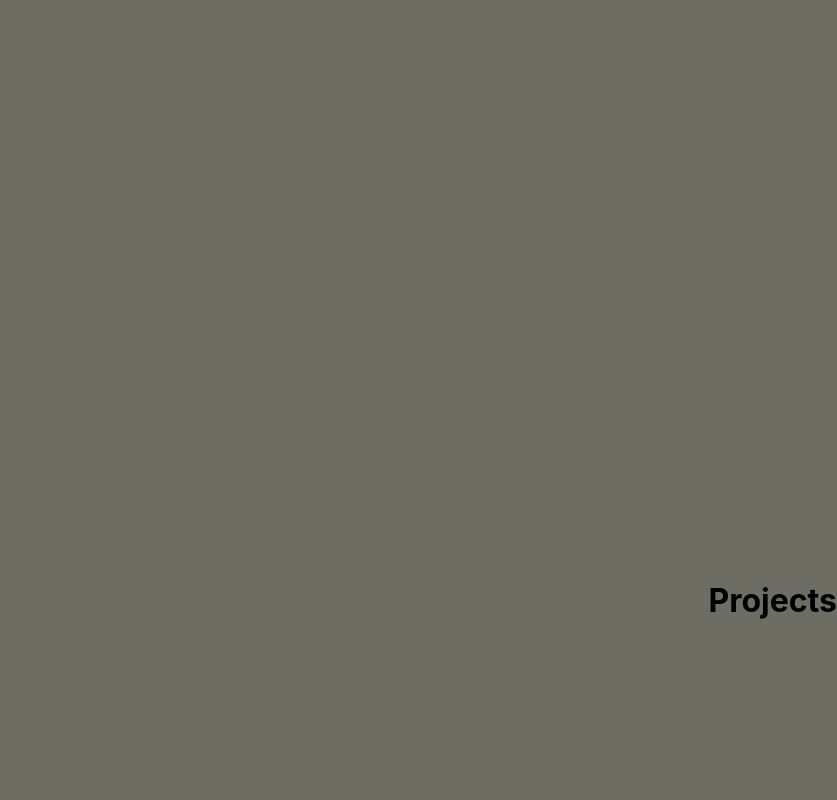
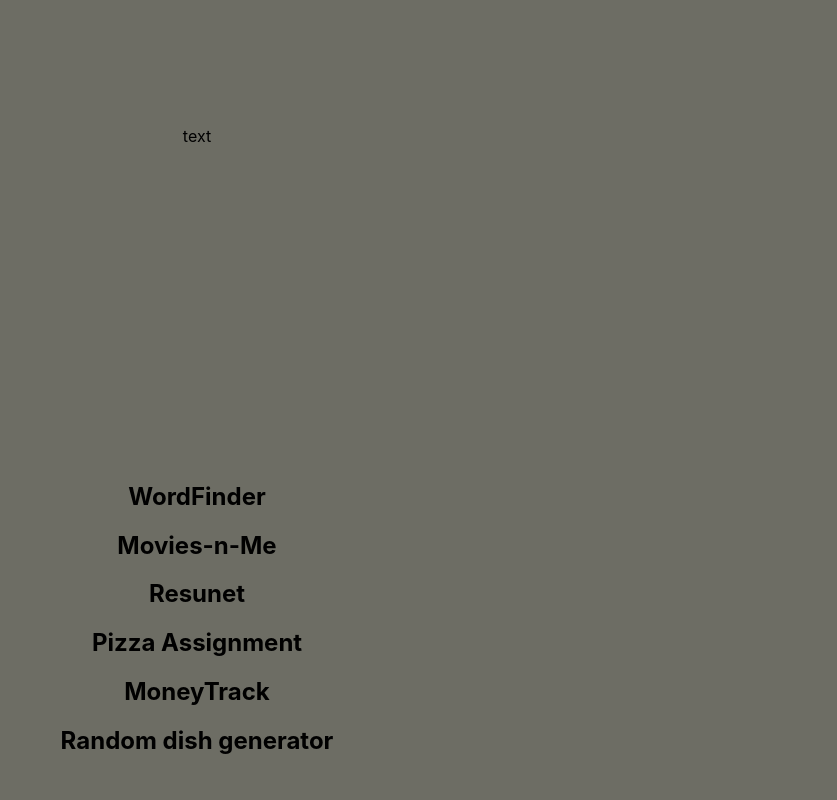
Before and after one commit to yuliaFl/portfolioWebsite, a React (Create React App) app in the folder proj/: page / in a window 1280 px wide. Shown: the part 620-1420 px from the top of the page, without its empty margins (443-1280 px from the left). Built offline with nearby package versions, Linux system fonts and the light colour scheme.

Commit message:
done basic pages,navbar

```diff
--- a/proj/src/App.css
+++ b/proj/src/App.css
@@ -51,7 +51,8 @@ main {
 }
 
 .homepage{
-  padding-top: 200px;
+  padding-top: 250px;
+  padding-bottom: 200px;
   justifyContent: 'center';
   alignItems: 'center';
   height: '100vh';
@@ -64,3 +65,11 @@ main {
   alignItems: 'center';
   height: '100vh';
 }
+
+.about{
+  padding-top: 100px;
+  padding-bottom: 300px;
+  justifyContent: 'center';
+  alignItems: 'center';
+  height: '100vh';
+}
--- a/proj/src/about.js
+++ b/proj/src/about.js
@@ -1,16 +1,8 @@
 import React from 'react';
-
 const About = () => {
   return (
-    <div
-      style={{
-        display: 'flex',
-        justifyContent: 'Right',
-        alignItems: 'Right',
-        height: '100vh'
-      }}
-    >
-      <h1>About</h1>
+    <div className='about' >
+      <p>text</p>
     </div>
   );
 };
--- a/proj/src/projects.js
+++ b/proj/src/projects.js
@@ -1,16 +1,14 @@
 import React from 'react';
-
 const Projects = () => {
   return (
-    <div
-      style={{
-        display: 'flex',
-        justifyContent: 'Right',
-        alignItems: 'Right',
-        height: '100vh'
-      }}
-    >
-      <h1>Projects</h1>
+    <div className='projects' >
+      <h2>WordFinder</h2>
+      <h2>Movies-n-Me</h2>
+      <h2>Resunet</h2>
+      <h2>Pizza Assignment</h2>
+      <h2>MoneyTrack</h2>
+      <h2>Random dish generator</h2>
+
     </div>
   );
 };
```
